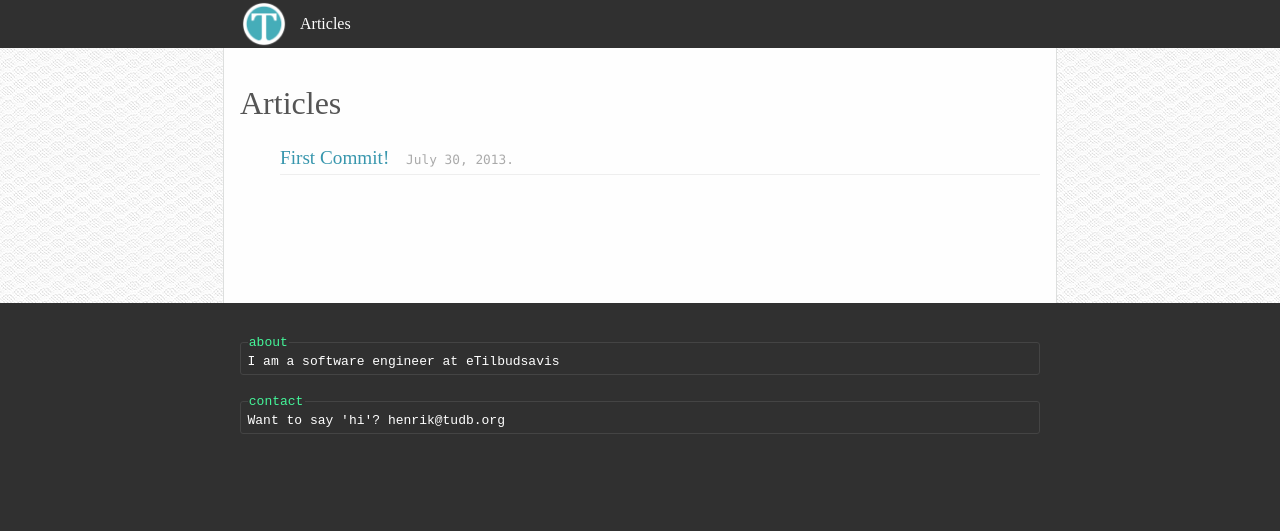
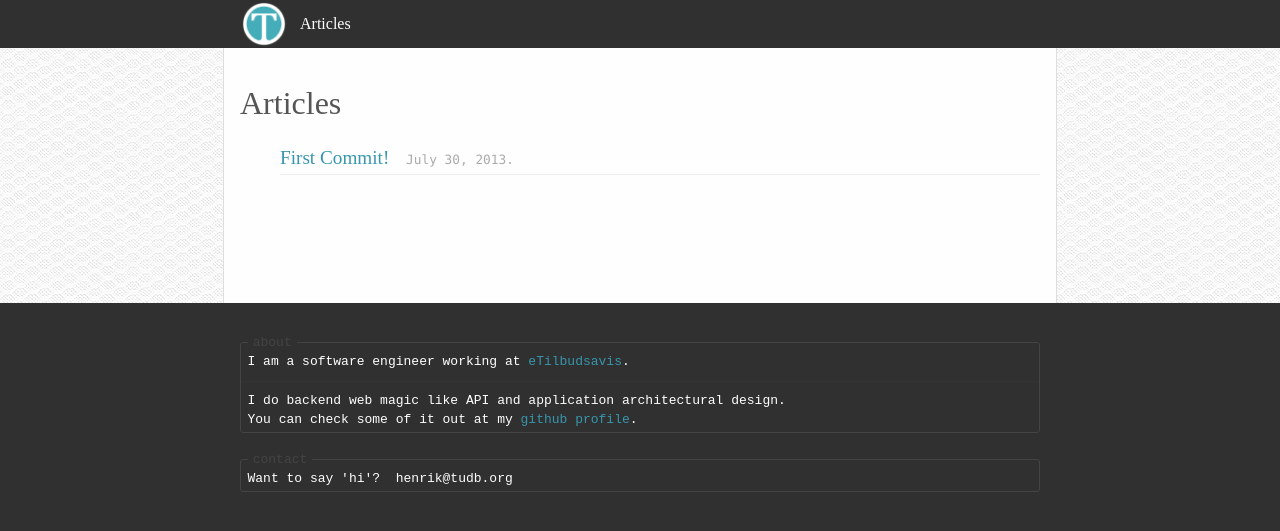
Before and after one commit to henriktudborg/henriktudborg.github.io, a Jekyll site: the page built from index.html, in a window 1280 px wide. Shown: the top 531 px of the page. Built offline with Jekyll 4.4.1, drawn with Linux system fonts in a browser that asks for light colours; some web fonts are replaced; Markdown is read by kramdown in place of the engine named in the settings.

Commit message:
changing footer and style a bit

```diff
--- a/_layouts/default.html
+++ b/_layouts/default.html
@@ -33,15 +33,20 @@
         <div id="foot-wrap">
             <footer>
                 <div class="footer-fieldset">
-                    <div class="footer-legend">about</div>
+                    <h4 class="footer-legend">about</h4>
                     <div class="footer-fieldset-inner">
-                        <p>I am a software engineer at eTilbudsavis</p>
+                        <p>I am a software engineer working at <a href="https://etilbudsavis.dk">eTilbudsavis</a>.</p>
+                    </div>
+                    <hr>
+                    <div class="footer-fieldset-inner">
+                        <p>I do backend web magic like API and application architectural design.<br>
+                        You can check some of it out at my <a href="https://github.com/tbug">github profile</a>.</p>
                     </div>
                 </div>
                 <div class="footer-fieldset">
-                    <div class="footer-legend">contact</div>
+                    <h4 class="footer-legend">contact</h4>
                     <div class="footer-fieldset-inner">
-                        <p>Want to say 'hi'? <script>document.write("hen-rik#@#tu#d-b.#or#g".replace(/#|-/g,""))</script></p>
+                        <p>Want to say 'hi'?&nbsp;&nbsp;<script>document.write("hen-rikx@xtuxd-b.xorxg".replace(/x|-/g,""))</script></p>
                     </div>
                 </div>
             </footer>
--- a/css/main.css
+++ b/css/main.css
@@ -137,21 +137,34 @@ footer {
   border: 1px solid #444;
   border-radius: 3px;
 }
+
+.footer-fieldset hr {
+  height: 0;
+  border: none;
+  border-top: 1px solid #333;
+}
+
 .footer-fieldset-inner {
   position: relative;
   display: inline-block;
   margin: 0.2em .5em;
+}
+
+.footer-fieldset-inner:first-of-type {
   margin-top: 0.7em;
 }
 
 .footer-legend {
+  font-weight: normal;
+  display: inline-block;
   position: absolute;
   top: -0.7em;
   left: 0.5em;
-  color: #44F599;
+  /*color: #44F599;*/
+  color: #444;
   background: #303030;
-  padding:0.1em;
-  display: inline-block;
+  padding:0.1em 0.4em;
+  margin: 0;
 }
 
 .footer-fieldset-inner > p {
```
